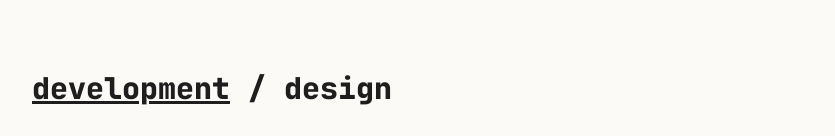
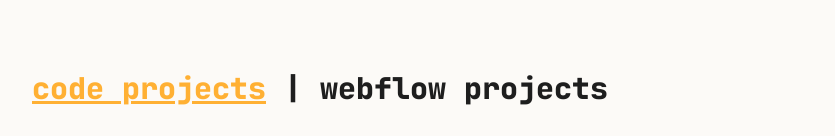
Before and after one commit to jaymiyam/jaymiyam.github.io, a Vue app: page / in a window 1280 px wide. Shown: the part 802-938 px from the top of the page, without its empty margins (208-1043 px from the left). Built offline with nearby package versions, Linux system fonts and the light colour scheme.

Commit message:
wording adjustments

```diff
--- a/index.html
+++ b/index.html
@@ -4,7 +4,7 @@
     <meta charset="UTF-8" />
     <link rel="icon" type="image/svg+xml" href="/favicon.png" />
     <meta name="viewport" content="width=device-width, initial-scale=1.0" />
-    <title>Jaymi Yam | Web Developer</title>
+    <title>Jaymi Yam | Creative Designer & Developer</title>
   </head>
   <body
     class="bg-lightBeige text-deepNavy font-jetbrains flex max-w-full flex-col items-center"
--- a/src/components/ProjectsSection.vue
+++ b/src/components/ProjectsSection.vue
@@ -12,18 +12,24 @@
       <h2 class="mb-8 text-3xl font-extrabold">
         <button
           @click="showGraphicsProjects = false"
-          :class="{ underline: !showGraphicsProjects }"
+          :class="{
+            underline: !showGraphicsProjects,
+            'text-orangeGold': !showGraphicsProjects,
+          }"
           class="hover:text-orangeGold cursor-pointer transition hover:-translate-y-0.5"
         >
-          development
+          code projects
         </button>
-        /
+        |
         <button
           @click="showGraphicsProjects = true"
-          :class="{ underline: showGraphicsProjects }"
+          :class="{
+            underline: showGraphicsProjects,
+            'text-orangeGold': showGraphicsProjects,
+          }"
           class="hover:text-orangeGold cursor-pointer transition hover:-translate-y-0.5"
         >
-          design
+          webflow projects
         </button>
       </h2>
       <div v-if="showGraphicsProjects">
--- a/src/webflowProjects.json
+++ b/src/webflowProjects.json
@@ -16,7 +16,7 @@
   {
     "id": 33,
     "name": "Cash Reader",
-    "description": "Full website redesign for Cash Reader - a money reading app for blind and visually impaired. Designed with accessibility first in mind. This is a conceptual project with content referenced from the actual website.",
+    "description": "Fictional website redesign for Cash Reader - a money reading app for blind and visually impaired. Designed with accessibility first in mind. This is a conceptual project with content referenced from the actual website.",
     "imagePath": "thumbnails/portfolio-thumbnail-CashReader.webp",
     "demoLink": "https://cash-reader.webflow.io/"
   },
```
